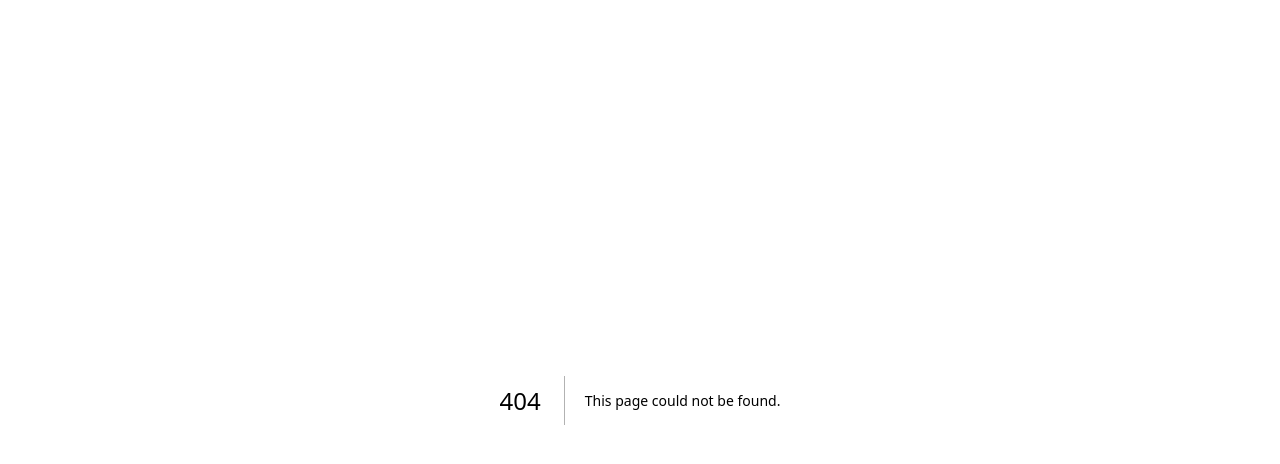
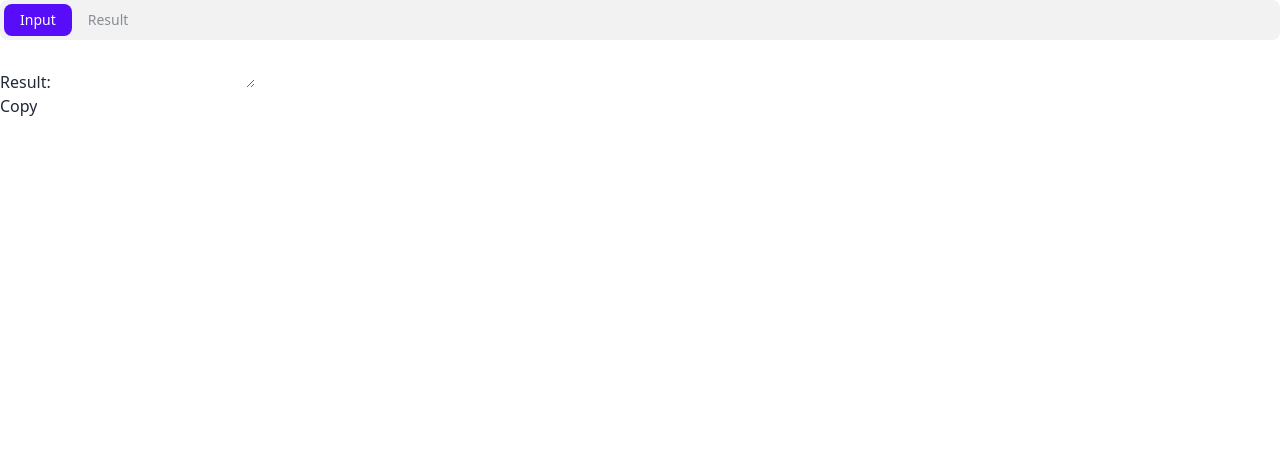
Before and after one commit to YoungMahesh/tools, a Next.js app: page /crypt in a window 1280 px wide. Before the commit this address had no page. Shown: the top 464 px of the page. Built offline with nearby package versions, Linux system fonts and the light colour scheme.

Commit message:
crypt: phase 1

```diff
--- a/package.json
+++ b/package.json
@@ -16,6 +16,7 @@
     "zod": "^3.18.0"
   },
   "devDependencies": {
+    "@tailwindcss/typography": "^0.5.8",
     "@types/node": "^18.0.0",
     "@types/react": "^18.0.14",
     "@types/react-dom": "^18.0.5",
--- /dev/null
+++ b/src/components/InputForm.tsx
@@ -0,0 +1,69 @@
+import { useState } from "react"
+
+interface ListProps {
+	updateResultText: Function
+	setMessage1: Function
+	activeTab: 1 | 2
+	setActiveTab: Function
+}
+
+const InputForm = ({  updateResultText, setMessage1,  activeTab, setActiveTab }: ListProps) => {
+
+	const [inputText, updateInputText] = useState<string>('')
+	const [password, updatePassword] = useState<string>('')
+
+	const cryptText = async (type: string) => {
+		if (inputText.length === 0 || password.length === 0) {
+			return setMessage1('Text or Password should not be empty')
+		}
+
+		setMessage1('Loading...')
+		updateResultText('')
+		setActiveTab(2)
+		const dataObj = {
+			type: type,
+			text: inputText,
+			password: password
+		}
+
+		const resp0 = await fetch(`/api/crypt`, {
+			method: 'POST',
+			body: JSON.stringify(dataObj)
+		})
+
+		if (resp0.status === 400) {
+			return setMessage1('Text and Password combination is wrong')
+		}
+
+		setMessage1('')
+		const resp1 = await resp0.json()
+
+		updateResultText(resp1.result)
+	}
+
+	return (
+		<form style={{ display: activeTab === 1 ? 'none' : 'block' }}>
+			<div className='form-left-part'>
+				<label> Text: </label>
+				<textarea value={inputText} onChange={e => updateInputText(e.target.value)} ></textarea>
+			</div>
+
+			<div className='form-right-part'>
+				<label> Password: </label>
+				<input type='text' value={password} onChange={e => updatePassword(e.target.value)} />
+
+				<input type='button' value='Encrypt' onClick={() => cryptText('encrypt')} />
+
+				<input type='button' value='Decrypt' onClick={() => cryptText('decrypt')} />
+
+				<input type='button' value='Clear' onClick={() => {
+					updateInputText('')
+					updatePassword('')
+					updateResultText('')
+				}} />
+			</div>
+		</form>
+	)
+}
+
+export default InputForm
--- /dev/null
+++ b/src/components/OutputForm.tsx
@@ -0,0 +1,30 @@
+
+interface ListProps {
+
+	resultText: string
+	activeTab: 1 | 2
+}
+
+const OutputForm = ({  resultText, activeTab }: ListProps) => {
+
+	const copyText = (text: string) => {
+		navigator.clipboard.writeText(text)
+		alert(`Copied: \n${text}`)
+	}
+
+	return (
+		<form style={{ display: activeTab === 2 ? 'none' : 'block' }}>
+			<div className='form-left-part'>
+				<label> Result: </label>
+				<textarea value={resultText} readOnly></textarea>
+			</div>
+
+			<div className='form-right-part'>
+				<input type='button' value='Copy' onClick={() => copyText(resultText)} />
+			</div>
+
+		</form>
+	)
+}
+
+export default OutputForm
--- /dev/null
+++ b/src/pages/crypt.tsx
@@ -0,0 +1,51 @@
+import { useState } from "react";
+
+import InputForm from "../components/InputForm";
+import OutputForm from "../components/OutputForm";
+import Head from "next/head";
+
+const Crypt = () => {
+  const [message1, setMessage1] = useState<string>("");
+  const [resultText, updateResultText] = useState<string>("");
+  const [activeTab, setActiveTab] = useState<1 | 2>(1);
+
+  return (
+    <main>
+      <Head>
+        <title>Encrypt-Decrypt Text</title>
+      </Head>
+
+      <div className="tabs tabs-boxed">
+        <a
+          onClick={() => setActiveTab(1)}
+          className={`tab ${activeTab === 1 ? "tab-active" : ""}`}
+        >
+          Input
+        </a>
+        <a
+          onClick={() => setActiveTab(2)}
+          className={`tab ${activeTab === 2 ? "tab-active" : ""}`}
+        >
+          Result
+        </a>
+      </div>
+
+      <p>{message1}</p>
+
+      <InputForm
+        updateResultText={updateResultText}
+        setMessage1={setMessage1}
+        activeTab={activeTab}
+        setActiveTab={setActiveTab}
+      />
+
+      <OutputForm
+
+        resultText={resultText}
+        activeTab={activeTab}
+      />
+    </main>
+  );
+};
+
+export default Crypt;
--- a/src/pages/index.tsx
+++ b/src/pages/index.tsx
@@ -1,5 +1,7 @@
 import { type NextPage } from "next";
 import Head from "next/head";
+import Link from "next/link";
+import { z } from "zod";
 
 const Home: NextPage = () => {
   return (
@@ -9,11 +11,21 @@ const Home: NextPage = () => {
         <meta name="description" content="Collection Tools" />
         <link rel="icon" href="/favicon.ico" />
       </Head>
-      <main>
-        <button className="btn-primary btn">Button</button>
+      <main className="prose p-4">
+        <Box1 link="/crypt"> Crypt </Box1>
       </main>
     </>
   );
 };
 
+const Box1 = ({ children, link }: { children: string; link: string }) => {
+  return (
+    <div className="m-4 p-2">
+       <h3>
+        <Link href={link}>{children}</Link>
+      </h3>
+    </div>
+  );
+};
+
 export default Home;
--- a/tailwind.config.cjs
+++ b/tailwind.config.cjs
@@ -4,5 +4,5 @@ module.exports = {
   theme: {
     extend: {},
   },
-  plugins: [require("daisyui")],
+  plugins: [require("@tailwindcss/typography"), require("daisyui")],
 };
```
Also changed, not shown: 2 other files (tests, documents, lock files or other folders).
